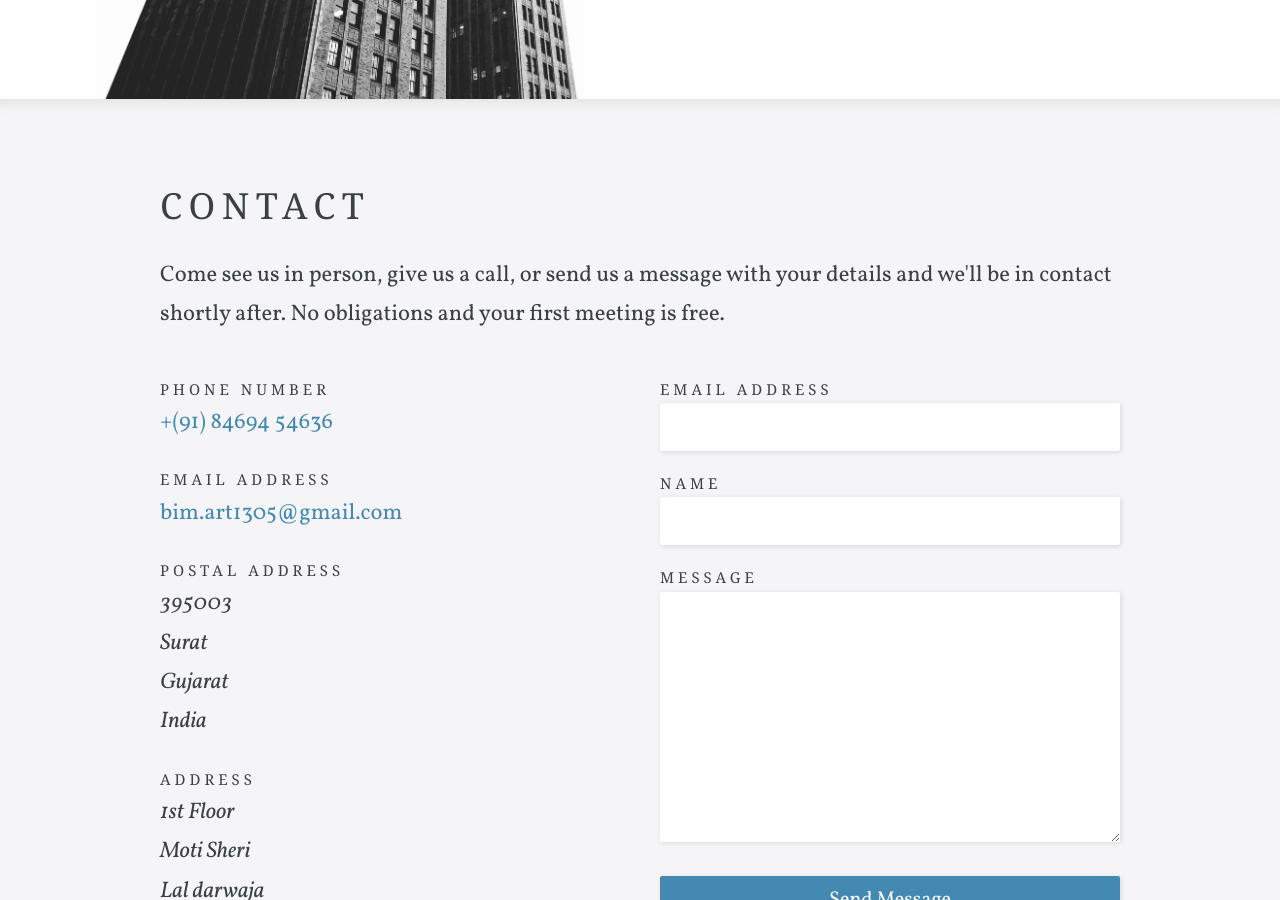
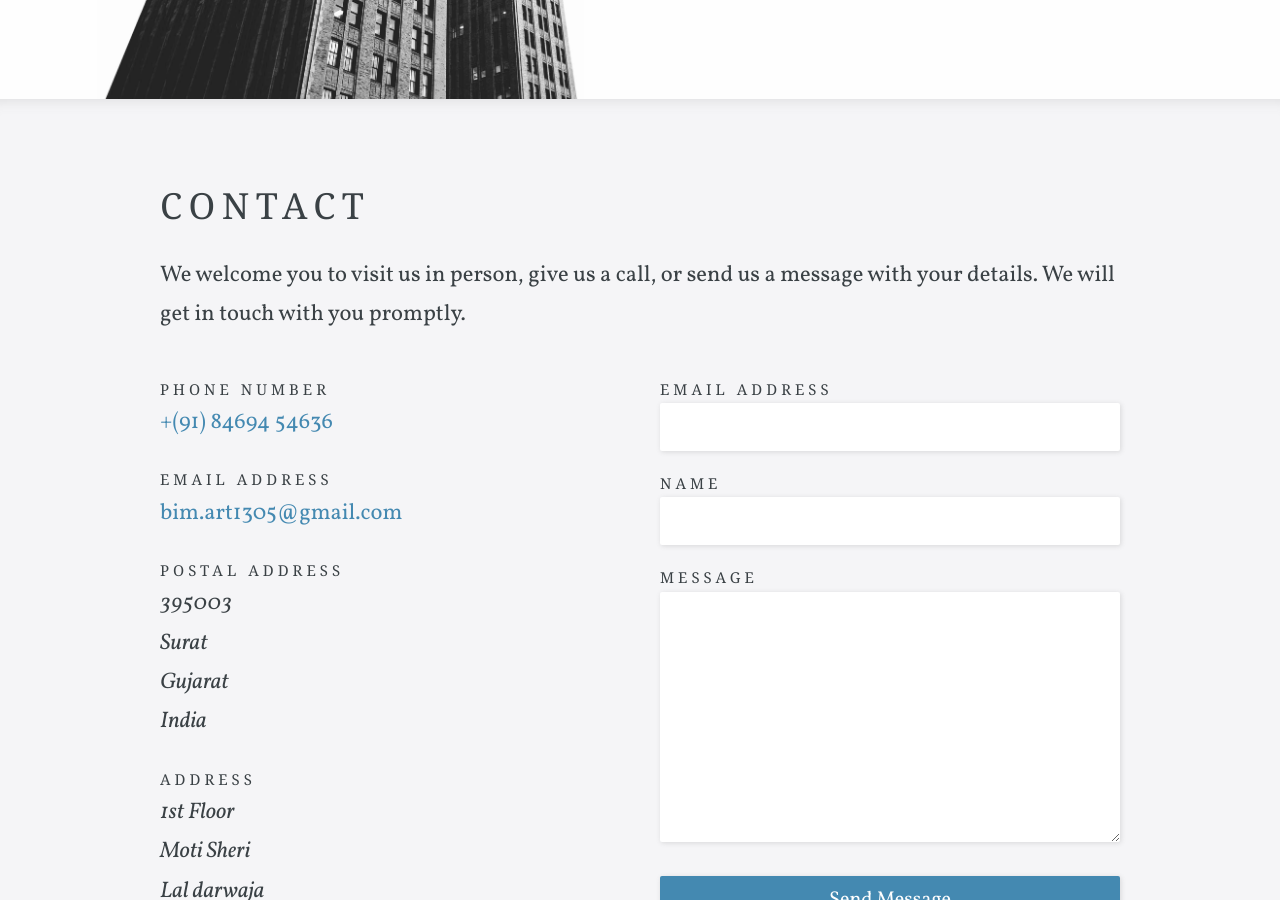
Before and after one commit to R-Madhav/BIMAntiqs.github.io, a Jekyll site: the page built from contact.html, in a window 1280 px wide and 900 px high, scrolled down 321 px. Built offline with Jekyll 4.4.1, drawn with Linux system fonts in a browser that asks for light colours; some web fonts are replaced.

Commit message:
Update contact.html

```diff
--- a/contact.html
+++ b/contact.html
@@ -12,7 +12,7 @@ map:
 ---
 
 <p class="editable">
-	Come see us in person, give us a call, or send us a message with your details and we'll be in contact shortly after. No obligations and your first meeting is free.
+	We welcome you to visit us in person, give us a call, or send us a message with your details. We will get in touch with you promptly.
 </p>
 
 <div class="columns">
```
